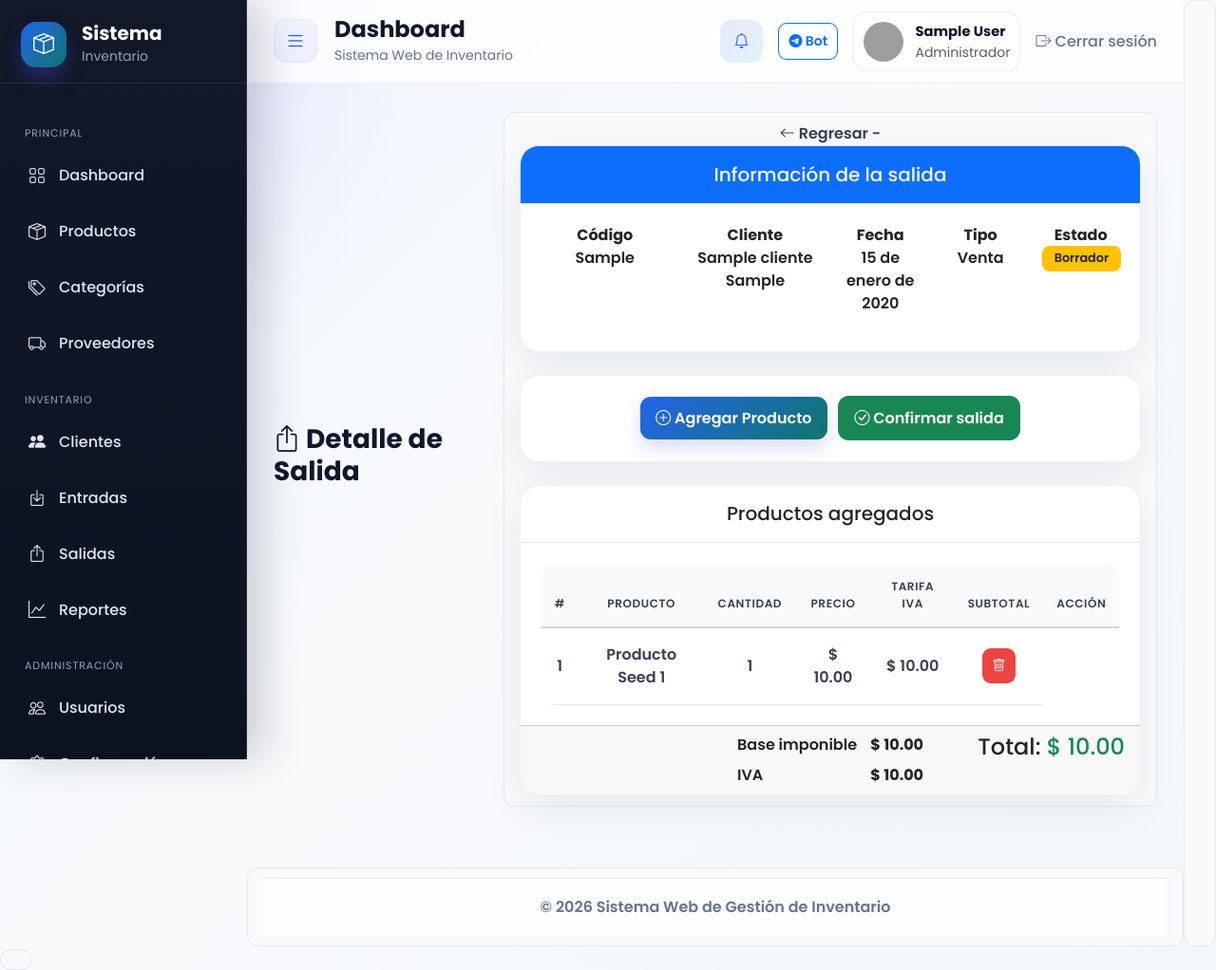
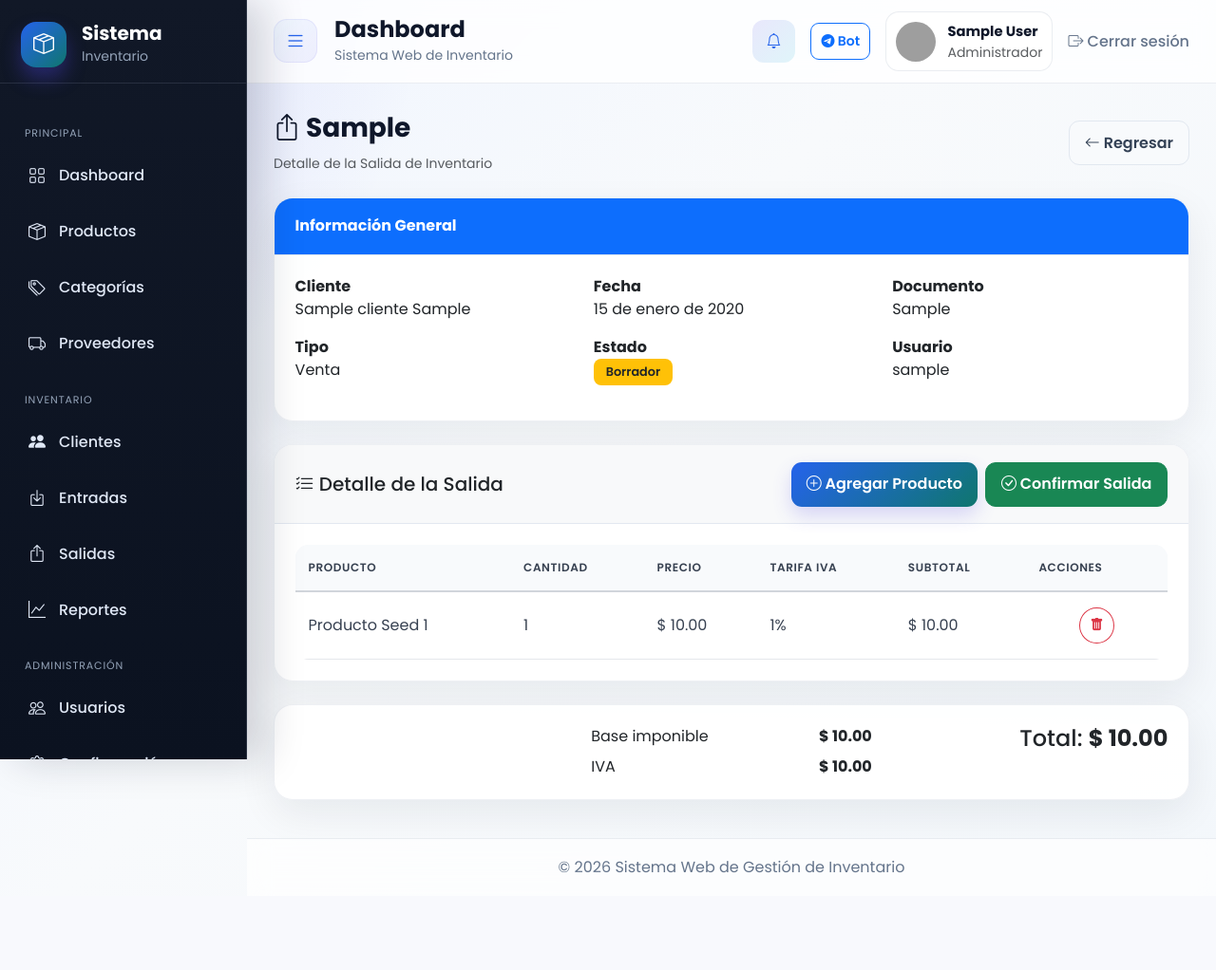
Before and after one commit to cagonzagaa-cloud/inventario, a Django app: page /salidas/detalle/1/ in a window 1280 px wide. Shown: the whole page at 95% size. After the commit the page ends 920 px from the top, so only its background shows below. Run offline with Django 5.2, Linux system fonts and the light colour scheme; a user stored in the database is signed in; data comes from the database, SQL or seed files in the repository; tables that the repository leaves empty hold one stand-in row (values such as "Sample post"); parts of the project's set-up code (start-up, migrations or seed data) failed here and were passed over; some libraries are stand-ins or nearby versions; grey boxes are pictures that could not be loaded.

Commit message:
Unificar detalle de salidas y modales de anulacion

```diff
--- a/static/js/app.js
+++ b/static/js/app.js
@@ -1,4 +1,21 @@
 console.log("Sistema de Inventario iniciado");
+
+document.addEventListener("DOMContentLoaded", function () {
+    document.querySelectorAll(".btnAnularMovimiento").forEach(function (boton) {
+        boton.addEventListener("click", function () {
+            const formulario = document.getElementById("formAnularMovimiento");
+            const codigo = document.getElementById("codigoMovimientoAnular");
+            const titulo = document.getElementById("modalAnularMovimientoLabel");
+
+            if (formulario) formulario.action = this.dataset.url;
+            if (codigo) codigo.textContent = this.dataset.codigo;
+            if (titulo) {
+                const tipo = this.dataset.tipo === "entrada" ? "entrada" : "salida";
+                titulo.innerHTML = `<i class="bi bi-x-circle-fill me-2"></i> Anular ${tipo}`;
+            }
+        });
+    });
+});
 
 document.addEventListener("DOMContentLoaded", function () {
 
--- a/templates/salidas/detalle.html
+++ b/templates/salidas/detalle.html
@@ -1,429 +1,80 @@
-{% extends 'layouts/base.html' %}
+{% extends "layouts/base.html" %}
+{% load moneda %}
+{% block title %}Detalle de Salida{% endblock %}
+{% block content %}
+<div class="d-flex justify-content-between align-items-center mb-4">
+    <div>
+        <h3 class="fw-bold"><i class="bi bi-box-arrow-up"></i> {{ salida.codigo }}</h3>
+        <small class="text-muted">Detalle de la Salida de Inventario</small>
+    </div>
+    <a href="{% url 'lista_salidas' %}" class="btn btn-secondary"><i class="bi bi-arrow-left"></i> Regresar</a>
+</div>
 
+<div class="card shadow-sm border-0 rounded-4 mb-4">
+    <div class="card-header bg-primary text-white"><strong>Información General</strong></div>
+    <div class="card-body">
+        <div class="row">
+            <div class="col-md-4"><label class="fw-bold">Cliente</label><p>{{ salida.cliente.nombre_completo }}</p></div>
+            <div class="col-md-4"><label class="fw-bold">Fecha</label><p>{{ salida.fecha }}</p></div>
+            <div class="col-md-4"><label class="fw-bold">Documento</label><p>{{ salida.numero_documento|default:"-" }}</p></div>
+        </div>
+        <div class="row">
+            <div class="col-md-4"><label class="fw-bold">Tipo</label><p>{{ salida.get_tipo_display }}</p></div>
+            <div class="col-md-4">
+                <label class="fw-bold">Estado</label>
+                <p>{% if salida.estado == 'BORRADOR' %}<span class="badge bg-warning text-dark">Borrador</span>{% elif salida.estado == 'CONFIRMADA' %}<span class="badge bg-success">Confirmada</span>{% else %}<span class="badge bg-danger">Anulada</span>{% endif %}</p>
+            </div>
+            <div class="col-md-4"><label class="fw-bold">Usuario</label><p>{{ salida.usuario.username }}</p></div>
+        </div>
+    </div>
+</div>
 
-{% block title %}
-Detalle de Salida
-{% endblock %}
-
-
-
-{% block content %}
-
-
-<div class="d-flex justify-content-between align-items-center mb-4">
-
-
-    <h3 class="fw-bold">
-
-        <i class="bi bi-box-arrow-up"></i>
-
-        Detalle de Salida
-
-    </h3>
-
-
-
-    <a href="{% url 'lista_salidas' %}"
-    class="btn btn-secondary">
-
-
-        <i class="bi bi-arrow-left"></i>
-
-        Regresar
-
-
-                        <td>
-                            {% load moneda %}
-                            {{ detalle.precio|currency }}
-                        </td>
-
-                        <td>
-                            {% if detalle.tarifa is not None %}
-                                {{ detalle.tarifa|floatformat:0 }}%
-                            {% else %}
-                                -
+<div class="card shadow-sm border-0 rounded-4 mb-4">
+    <div class="card-header bg-light d-flex justify-content-between align-items-center">
+        <h5 class="mb-0"><i class="bi bi-list-check"></i> Detalle de la Salida</h5>
+        <div class="d-flex gap-2">
+            {% if salida.estado == 'BORRADOR' %}
+            <button class="btn btn-primary" data-bs-toggle="modal" data-bs-target="#modalDetalleSalida"><i class="bi bi-plus-circle"></i> Agregar Producto</button>
+            <form method="POST" action="{% url 'confirmar_salida' salida.id %}" class="d-inline">
+                {% csrf_token %}
+                <button type="submit" class="btn btn-success" onclick="return confirm('¿Está seguro de confirmar esta salida?');"><i class="bi bi-check-circle"></i> Confirmar Salida</button>
+            </form>
+            {% endif %}
+        </div>
+    </div>
+    <div class="card-body">
+        <div class="table-responsive">
+            <table class="table table-hover align-middle" id="tablaDetalleSalida">
+                <thead class="table-light"><tr><th>Producto</th><th>Cantidad</th><th>Precio</th><th>Tarifa IVA</th><th>Subtotal</th><th width="150">Acciones</th></tr></thead>
+                <tbody>
+                    {% for detalle in detalles %}
+                    <tr>
+                        <td>{{ detalle.producto.nombre }}</td><td>{{ detalle.cantidad }}</td><td>{{ detalle.precio|currency }}</td>
+                        <td>{% if detalle.tarifa is not None %}{{ detalle.tarifa|floatformat:0 }}%{% else %}-{% endif %}</td>
+                        <td>{{ detalle.subtotal|currency }}</td>
+                        <td class="text-center">
+                            {% if salida.estado == 'BORRADOR' %}
+                            <button type="button" class="btn btn-outline-danger btn-sm rounded-circle btnEliminarDetalle" data-id="{{ detalle.id }}" data-producto="{{ detalle.producto.codigo }} - {{ detalle.producto.nombre }}" data-bs-toggle="modal" data-bs-target="#modalEliminarDetalle" title="Eliminar detalle"><i class="bi bi-trash-fill"></i></button>
                             {% endif %}
                         </td>
-
-                        <td>
-                            {{ detalle.subtotal|currency }}
-                        </td>
-
-
-<!-- ============================= -->
-<!-- INFORMACIÓN DE LA SALIDA -->
-<!-- ============================= -->
-
-
-<div class="card shadow-sm mb-4">
-
-
-    <div class="card-header bg-primary text-white">
-
-
-        <h5 class="mb-0">
-
-            Información de la salida
-
-        </h5>
-
-
+                    </tr>
+                    {% empty %}<tr><td colspan="6" class="text-center text-muted">No existen productos registrados.</td></tr>{% endfor %}
+                </tbody>
+            </table>
+        </div>
     </div>
-
-
-
-    <div class="card-body">
-
-
-        <div class="row">
-
-
-            <div class="col-md-3">
-
-                <label class="fw-bold">
-                    Código
-                </label>
-
-                <p>
-                    {{ salida.codigo }}
-                </p>
-
-            </div>
-
-
-
-
-            <div class="col-md-3">
-
-                <label class="fw-bold">
-                    Cliente
-                </label>
-
-                <p>
-                    {{ salida.cliente.nombre_completo }}
-                </p>
-
-            </div>
-
-
-
-
-            <div class="col-md-2">
-
-                <label class="fw-bold">
-                    Fecha
-                </label>
-
-                <p>
-                    {{ salida.fecha }}
-                </p>
-
-            </div>
-
-
-
-
-            <div class="col-md-2">
-
-                <label class="fw-bold">
-                    Tipo
-                </label>
-
-                <p>
-                    {{ salida.get_tipo_display }}
-                </p>
-
-            </div>
-
-
-
-
-            <div class="col-md-2">
-
-                <label class="fw-bold">
-                    Estado
-                </label>
-
-
-                {% if salida.estado == "CONFIRMADA" %}
-
-                    <span class="badge bg-success">
-                        Confirmada
-                    </span>
-
-
-                {% elif salida.estado == "ANULADA" %}
-
-                    <span class="badge bg-danger">
-                        Anulada
-                    </span>
-
-
-                {% else %}
-
-                    <span class="badge bg-warning text-dark">
-                        Borrador
-                    </span>
-
-
-                {% endif %}
-
-
-            </div>
-
-
-        </div>
-
-
-    </div>
-
-
 </div>
 
-
-
-
-
-
-<!-- ============================= -->
-<!-- BOTÓN AGREGAR PRODUCTO -->
-<!-- ============================= -->
-
-
-<div class="card shadow-sm mb-4">
-
-
-    <div class="card-body">
-
-        {% if salida.estado == 'BORRADOR' %}
-        <button
-            class="btn btn-primary"
-            data-bs-toggle="modal"
-            data-bs-target="#modalDetalleSalida">
-
-
-            <i class="bi bi-plus-circle"></i>
-
-            Agregar Producto
-
-
-        </button>
-
-        <form method="POST" action="{% url 'confirmar_salida' salida.id %}" class="d-inline ms-2">
-            {% csrf_token %}
-            <button type="submit" class="btn btn-success" onclick="return confirm('¿Está seguro de confirmar esta salida?');">
-                <i class="bi bi-check-circle"></i> Confirmar salida
-            </button>
-        </form>
-        {% endif %}
-
-
-    </div>
-
-
-</div>
-
-
-
-
-
-
-
-<!-- ============================= -->
-<!-- PRODUCTOS AGREGADOS -->
-<!-- ============================= -->
-
-
-<div class="card shadow-sm">
-
-
-    <div class="card-header">
-
-
-        <h5 class="mb-0">
-
-            Productos agregados
-
-        </h5>
-
-
-    </div>
-
-
-
-
-    <div class="card-body">
-
-
-        <div class="table-responsive">
-
-
-            <table class="table table-hover">
-
-
-                <thead class="table-light">
-
-
-                    <tr>
-
-                        <th>#</th>
-
-                        <th>Producto</th>
-
-                        <th>Cantidad</th>
-
-                        <th>Precio</th>
-
-                        <th>Tarifa IVA</th>
-
-                        <th>Subtotal</th>
-
-                        <th>
-                            Acción
-                        </th>
-
-
-                    </tr>
-
-
-                </thead>
-
-
-
-
-                <tbody>
-
-
-                    {% for detalle in detalles %}
-
-
-                    <tr>
-
-
-                        <td>
-                            {{ forloop.counter }}
-                        </td>
-
-
-
-                        <td>
-                            {{ detalle.producto.nombre }}
-                        </td>
-
-
-
-                        <td>
-                            {{ detalle.cantidad }}
-                        </td>
-
-
-
-                        <td>
-                            {{ detalle.precio|currency }}
-                        </td>
-
-
-
-                        <td>
-                            {{ detalle.subtotal|currency }}
-                        </td>
-
-
-
-
-                        <td>
-
-
-                        <button
-                            type="button"
-                            class="btn btn-danger btn-sm btnEliminarDetalle"
-
-                            data-id="{{ detalle.id }}"
-
-                            data-producto="{{ detalle.producto.codigo }} - {{ detalle.producto.nombre }}"
-
-                            data-bs-toggle="modal"
-
-                            data-bs-target="#modalEliminarDetalle">
-
-                            <i class="bi bi-trash"></i>
-
-                        </button>
-
-
-                        </td>
-
-
-
-                    </tr>
-
-
-
-                    {% empty %}
-
-
-
-                    <tr>
-
-                        <td colspan="6"
-                            class="text-center">
-
-
-                            No existen productos agregados.
-
-
-                        </td>
-
-
-                    </tr>
-
-
-
-                    {% endfor %}
-
-
-
-                </tbody>
-
-
-            </table>
-
-
+<div class="card shadow-sm border-0 rounded-4">
+    <div class="card-body"><div class="row g-3 justify-content-end">
+        <div class="col-md-4">
+            <div class="d-flex justify-content-between"><span>Base imponible</span><strong>{{ salida.total_base|currency }}</strong></div>
+            <div class="d-flex justify-content-between mt-2"><span>IVA</span><strong>{{ salida.total_iva|currency }}</strong></div>
         </div>
-
-
-    </div>
-
-
-
-
-    <div class="card-footer">
-        <div class="row g-3 justify-content-end">
-            <div class="col-md-4">
-                <div class="d-flex justify-content-between">
-                    <span>Base imponible</span>
-                    <strong>{{ salida.total_base|currency }}</strong>
-                </div>
-                <div class="d-flex justify-content-between mt-2">
-                    <span>IVA</span>
-                    <strong>{{ salida.total_iva|currency }}</strong>
-                </div>
-            </div>
-            <div class="col-md-4 text-end">
-                <h4>
-                    Total:
-                    <span class="text-success">{{ salida.total_con_iva|currency }}</span>
-                </h4>
-            </div>
-        </div>
-    </div>
-
-
-
+        <div class="col-md-4 text-end"><h4>Total: <strong>{{ salida.total_con_iva|currency }}</strong></h4></div>
+    </div></div>
 </div>
 
 {% include "salidas/modal_detalle.html" %}
-
 {% include "salidas/modal_eliminar_detalle.html" %}
-
 {% endblock %}
```
Also changed, not shown: config/settings.py (+7 -0 lines), templates/entradas/lista.html (+5 -3 lines), templates/includes/modal_anular_movimiento.html (added, +23 -0 lines), templates/salidas/lista.html (+5 -3 lines).
